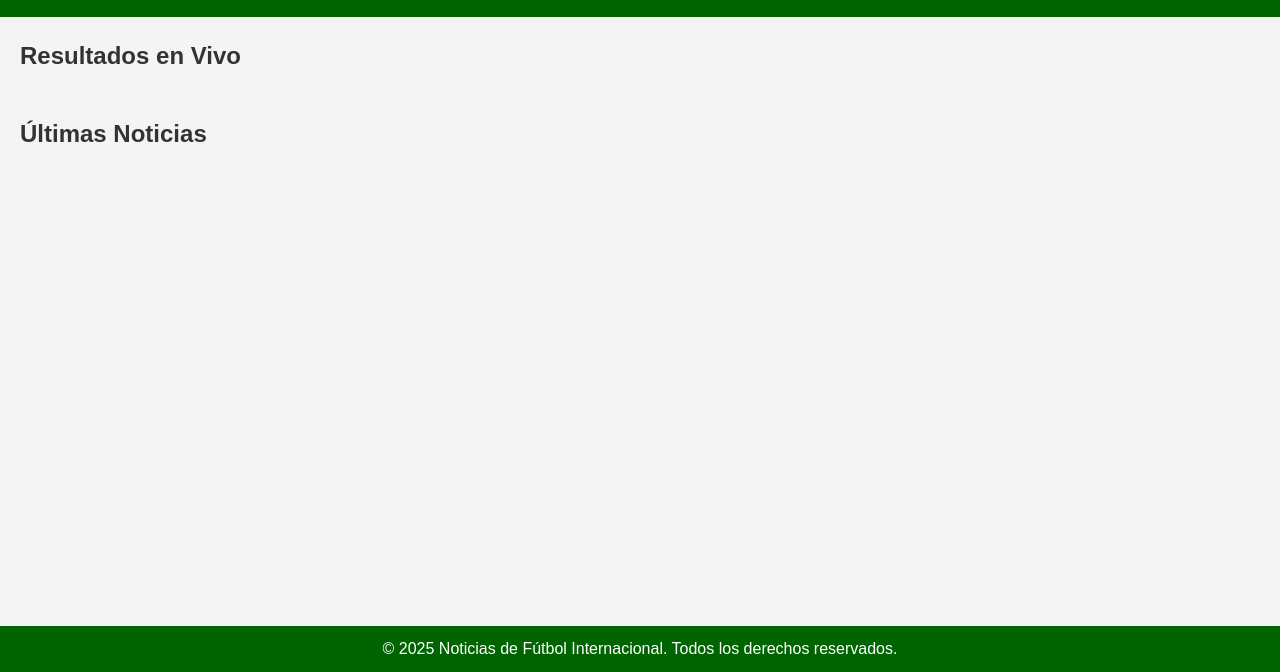
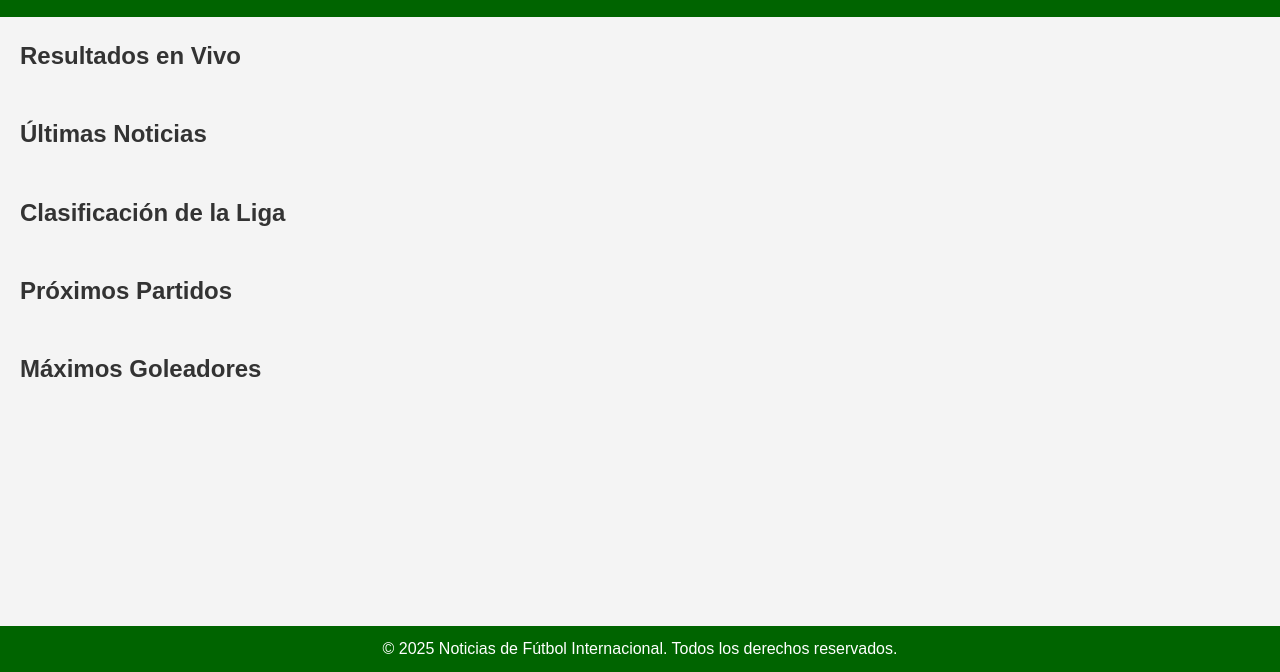
Before and after one commit to Sillar-Negro/futbol-internacional, a plain HTML site: page index.html in a window 1280 px wide. Shown: the part 128-800 px from the top of the page. Drawn offline with Linux system fonts and the light colour scheme.

Commit message:
Update index.html

```diff
--- a/index.html
+++ b/index.html
@@ -35,6 +35,27 @@
         <!-- Noticias se cargarán aquí -->
       </div>
     </section>
+
+    <section id="standings">
+  <h2>Clasificación de la Liga</h2>
+  <div id="standings-container">
+    <!-- Clasificaciones se cargarán aquí -->
+  </div>
+</section>
+
+<section id="fixtures">
+  <h2>Próximos Partidos</h2>
+  <div id="fixtures-container">
+    <!-- Calendario de partidos se cargará aquí -->
+  </div>
+</section>
+
+<section id="topscorers">
+  <h2>Máximos Goleadores</h2>
+  <div id="topscorers-container">
+    <!-- Máximos goleadores se cargarán aquí -->
+  </div>
+</section>
   </main>
 
   <footer>
```
